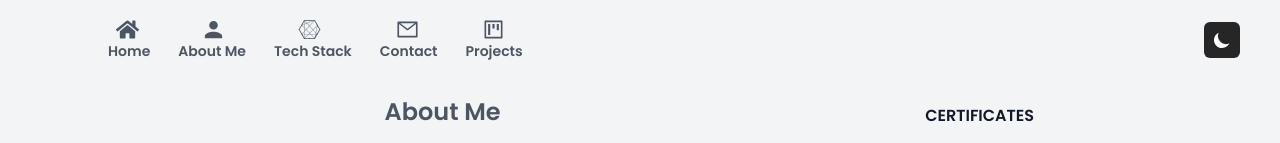
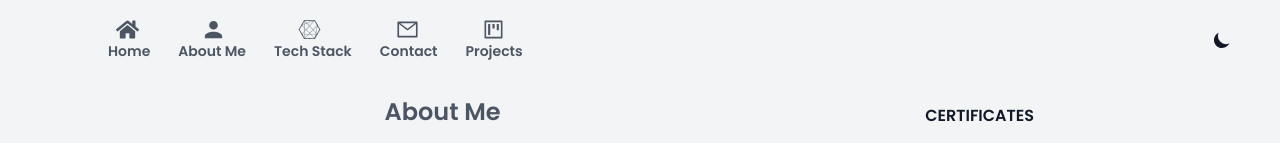
Before and after one commit to johncanero/johncanero-website, a Next.js app: page /about in a window 1280 px wide. Shown: the top 143 px of the page. Built offline with nearby package versions, Linux system fonts and the light colour scheme.

Commit message:
Remove Color Dark Mode Icon

```diff
--- a/sections/Header.tsx
+++ b/sections/Header.tsx
@@ -36,7 +36,7 @@ const Header = () => {
     if (currentTheme === "light") {
       return (
         <Button
-          className="text-white bg-neutral-800"
+          className=""
           onClick={() => setTheme("dark")}
         >
           <svg
@@ -52,7 +52,7 @@ const Header = () => {
     } else {
       return (
         <Button
-          className="bg-gray-200 dark:bg-neutral-900"
+          className=""
           onClick={() => setTheme("light")}
         >
           <svg
@@ -144,7 +144,7 @@ const Header = () => {
               // target="_blank"
               rel="noopener noreferrer"
               href="https://bio.link/johncanero"
-              className="flex mt-1 mr-4 font-semibold text-gray-600 dark:text-gray-500 font-Poppis hover:text-gray-800 animate__animated animate__bounceInDown"
+              className="flex mt-2 mr-4 font-semibold text-gray-600 dark:text-gray-500 font-Poppis hover:text-gray-800 animate__animated animate__bounceInDown"
             >
               @johncanero
             </Link>
```
